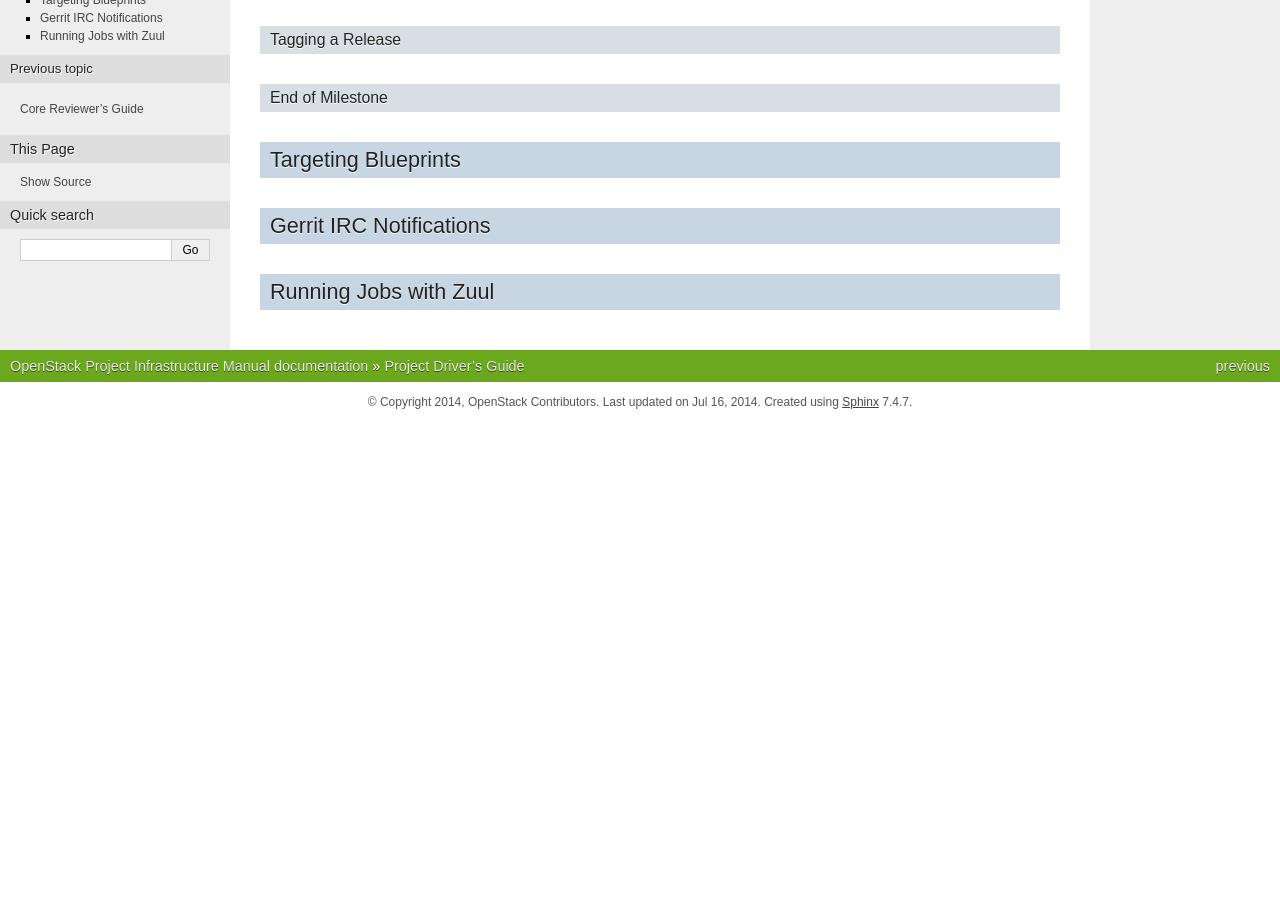
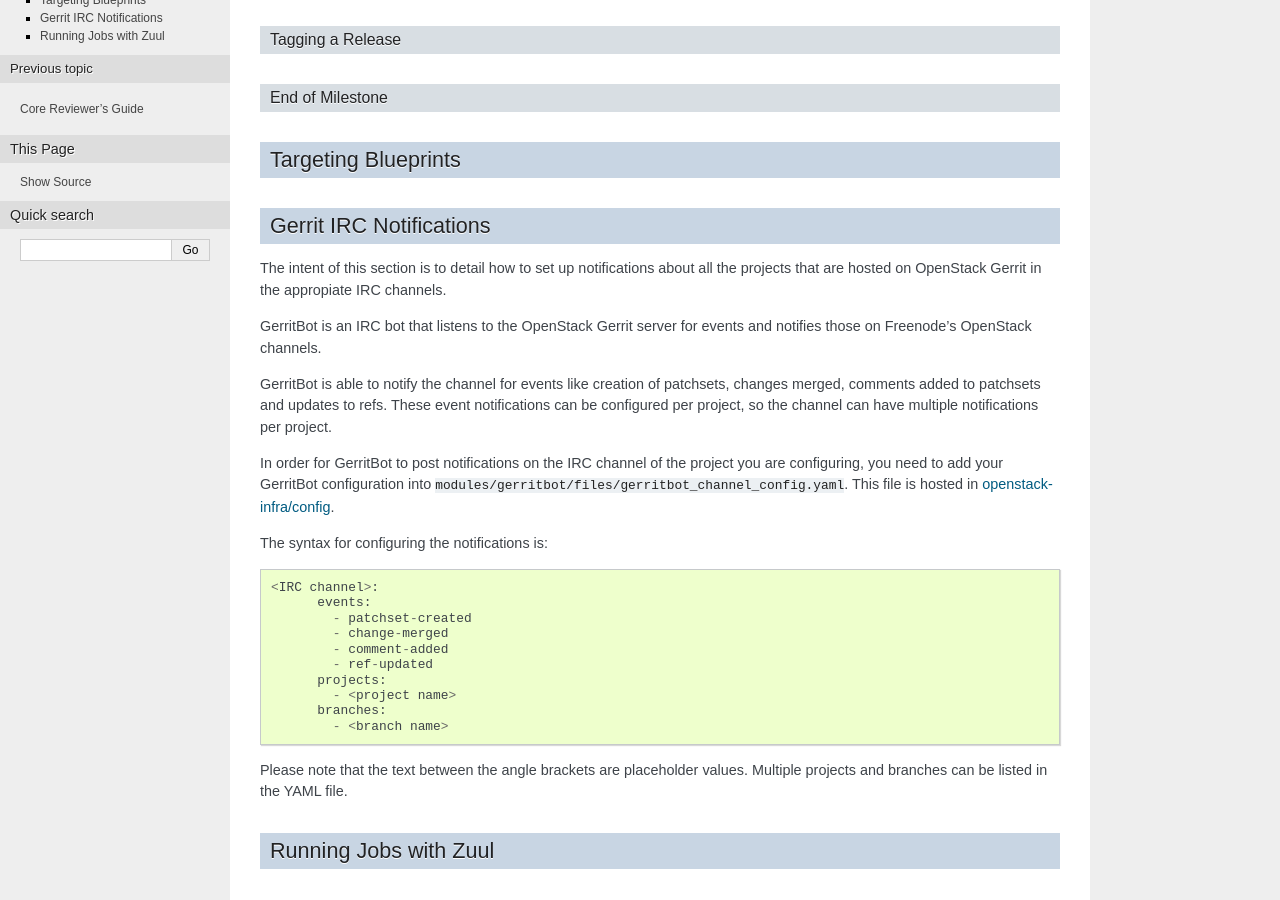
Before and after one commit to openstack-archive/infra-manual, a Sphinx documentation site: the page built from doc/source/drivers.rst, in a window 1280 px wide and 900 px high, scrolled down 585 px. Built offline with Sphinx 7.4.7, drawn with Linux system fonts in a browser that asks for light colours; before the commit the page ends 1007 px from its top, so only the background shows below that.

Commit message:
Add "Gerrit IRC Notifications" section to infra manual
Change-Id: Iaec6d94ea205011c5083ec6b45d672b64de2ceb8

```diff
--- a/doc/source/drivers.rst
+++ b/doc/source/drivers.rst
@@ -41,5 +41,38 @@
 Gerrit IRC Notifications
 ========================
 
+The intent of this section is to detail how to set up notifications
+about all the projects that are hosted on OpenStack Gerrit in the appropiate IRC channels.
+
+GerritBot is an IRC bot that listens to the OpenStack Gerrit server
+for events and notifies those on Freenode's OpenStack channels.
+
+GerritBot is able to notify the channel for events like creation of patchsets, changes merged,
+comments added to patchsets and updates to refs.
+These event notifications can be configured per project, so the channel can have multiple
+notifications per project.
+
+In order for GerritBot to post notifications on the IRC channel of the
+project you are configuring,
+you need to add your GerritBot configuration into
+``modules/gerritbot/files/gerritbot_channel_config.yaml``.
+This file is hosted in `openstack-infra/config <http://git.openstack.org/cgit/openstack-infra/config/>`_.
+
+The syntax for configuring the notifications is::
+
+  <IRC channel>:
+        events:
+          - patchset-created
+          - change-merged
+          - comment-added
+          - ref-updated
+        projects:
+          - <project name>
+        branches:
+          - <branch name>
+
+Please note that the text between the angle brackets are placeholder values. Multiple projects and branches can be
+listed in the YAML file.
+
 Running Jobs with Zuul
 ======================
```
